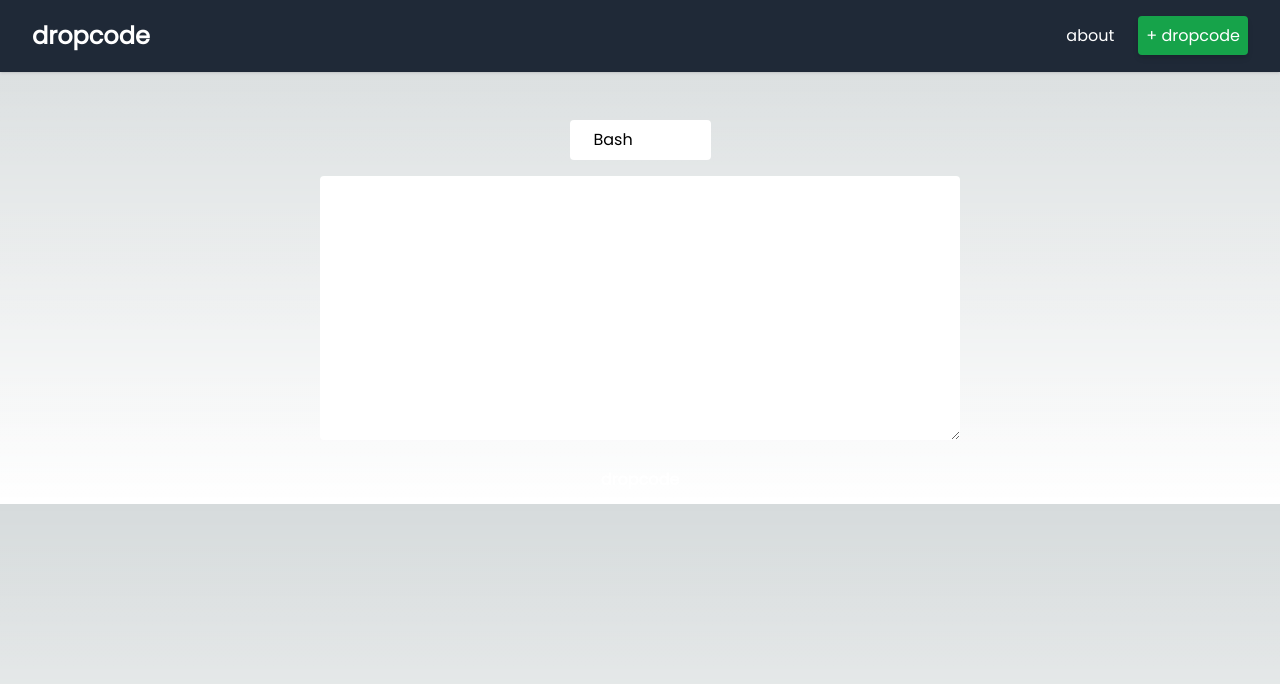
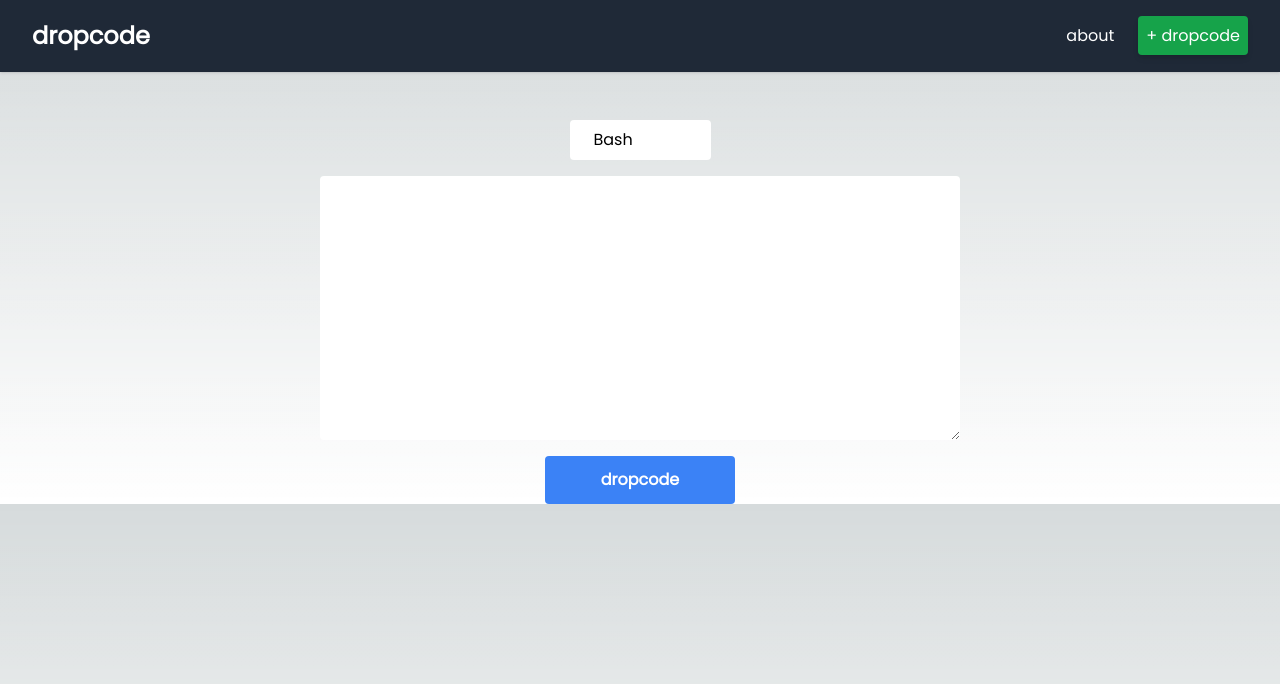
Before and after one commit to DocksDocks/dropcode, a Next.js app: page / in a window 1280 px wide. Shown: the top 684 px of the page. Built offline with nearby package versions, Linux system fonts and the light colour scheme.

Commit message:
Adding "dynamic" color classes to tailwind

```diff
--- a/src/components/code/DefaultCodeButton.tsx
+++ b/src/components/code/DefaultCodeButton.tsx
@@ -9,9 +9,13 @@ interface DefaultCodeButtonProps {
 }
 
 export default function DefaultCodeButton (props: DefaultCodeButtonProps) {
+    let colorClass = '';
+    if (props.color === 'blue') colorClass = `bg-blue-500 hover:bg-blue-600`
+    if (props.color === 'emerald') colorClass = `bg-emerald-500 hover:bg-emerald-600`
+    if (props.color === 'yellow') colorClass = `bg-yellow-500 hover:bg-yellow-600`
     return (
         <button
-          className={`bg-${props.color}-500 hover:bg-${props.color}-600
+          className={`${colorClass}
           w-full space-x-1 py-4 rounded
           flex place-content-center
           text-center sm:text-xl lg:text-3xl xl:text-4xl text-white font-semibold`}
--- a/src/components/sendcode/CustomizableButton.tsx
+++ b/src/components/sendcode/CustomizableButton.tsx
@@ -5,10 +5,14 @@ interface CustomizableButtonProps {
 }
 
 export default function CustomizableButton(props: CustomizableButtonProps) {
+    let colorClass = '';
+    if (props.color === 'blue') colorClass = `bg-blue-500 hover:bg-blue-600 dark:bg-blue-800 dark:hover:bg-blue-900`
+    if (props.color === 'red') colorClass = `bg-red-500 hover:bg-red-600 dark:bg-red-800 dark:hover:bg-red-900`
     return (
         <button
             onClick={props.onClick}
-            className={`font-bold py-3 px-14 rounded btn btn-primary bg-${props.color}-500 hover:bg-${props.color}-600 text-white dark:bg-${props.color}-800 dark:hover:bg-${props.color}-900`}
+            className={`font-bold py-3 px-14 rounded btn text-white
+            btn-primary ${colorClass}`}
         >
             {props.text}
         </button>
```
